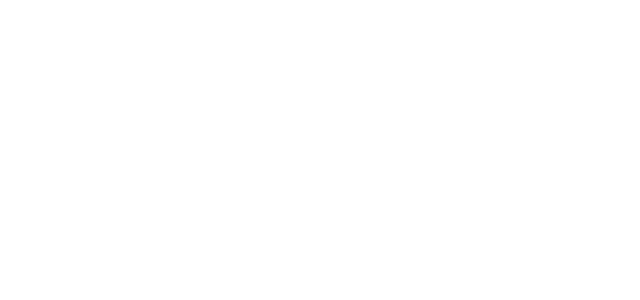
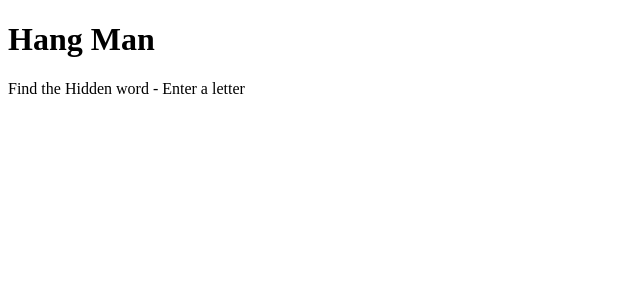
Before and after one commit to naveen701526/hang-man-react, a React (Create React App) app: page / in a window 1280 px wide. Shown: the top 300 px of the page, without its empty margins (0-640 px from the left). Built offline with nearby package versions, Linux system fonts and the light colour scheme.

Commit message:
HangMan in React

```diff
--- a/src/App.js
+++ b/src/App.js
@@ -1,10 +1,11 @@
 import './App.css';
+import Header from './components/Header'
 
 function App() {
   return (
-    <div>
-
-    </div>
+    <>
+      <Header />
+    </>
   );
 }
 
--- /dev/null
+++ b/src/components/Header.js
@@ -0,0 +1,12 @@
+import React from 'react'
+
+const Header = () => {
+    return (
+        <>
+         <h1>Hang Man</h1>
+         <p>Find the Hidden word - Enter a letter</p>
+        </>
+    )
+}
+
+export default Header
```
